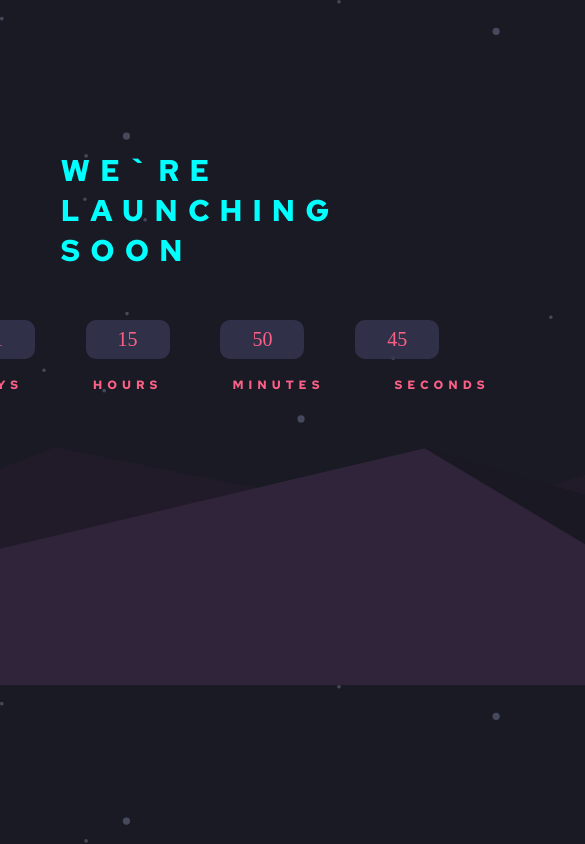
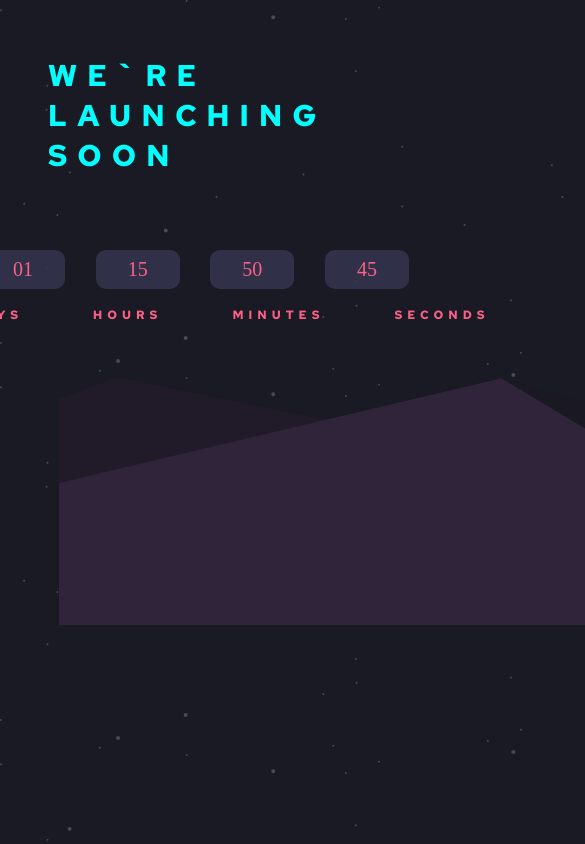
Before and after one commit to Marianscabas/sprint-0-estapa2, a plain HTML site: page index.html in a window 390 px wide. Shown: the top 844 px of the page, 585 px wide, since content can reach past the window. Drawn offline with Linux system fonts and the light colour scheme.

Commit message:
terminado

```diff
--- a/sass/_universal.scss
+++ b/sass/_universal.scss
@@ -2,5 +2,5 @@
     padding: 0;
     margin: 0;
     box-sizing: border-box;
-    // overflow: hidden;
+    position: relative;
 }
--- a/sass/style.scss
+++ b/sass/style.scss
@@ -93,6 +93,11 @@ main {
     margin-left: 70px;
 }
 
+footer {
+    position: relative;
+    width: 100%
+}
+
 .footer__div_p {
     @include paddings(100);
     background-color: linear-gradient($Dark-desaturated-blue , $Very-dark-blue);
@@ -107,27 +112,36 @@ main {
     gap: 30px;
 }
 
+
 @media screen and (max-width: 700px) {
-    body{
-        width: 100%;
-        margin: 0 auto ;
-        max-width:100%;
+    body {
+        width: 70%;
+        margin: 0 auto;
+
     }
 
-    h1{
+    .header__div_p {
+        display: flex;
+        flex-direction: row-reverse;
+        margin-top: 50px;
+        padding: 5px;
+    }
+
+    h1 {
         color: aqua;
         font-size: 30px;
         letter-spacing: 10px;
-
     }
 
-    img {
-        width:100%;
-        max-width:400px;
+    .main__div_p {
+        display: flex;
+        justify-content: space-evenly;
+        margin-top: 70px;
     }
 
-    .footer__div_p{
-       overflow: hidden;
+
+    footer {
+        position: absolute;
     }
 
 }
```
Also changed, not shown: index.html (+1 -0 lines), sass/style.css, 1 other file.
